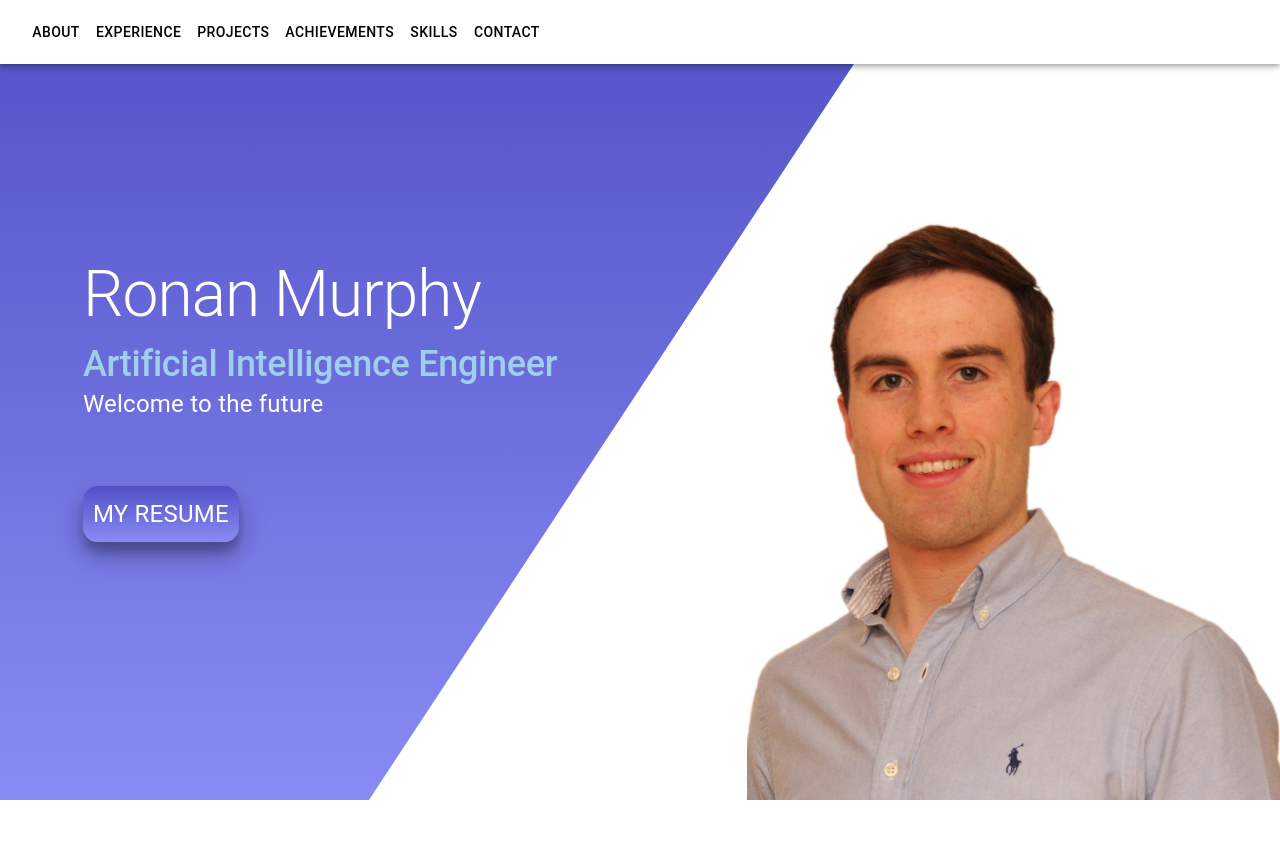
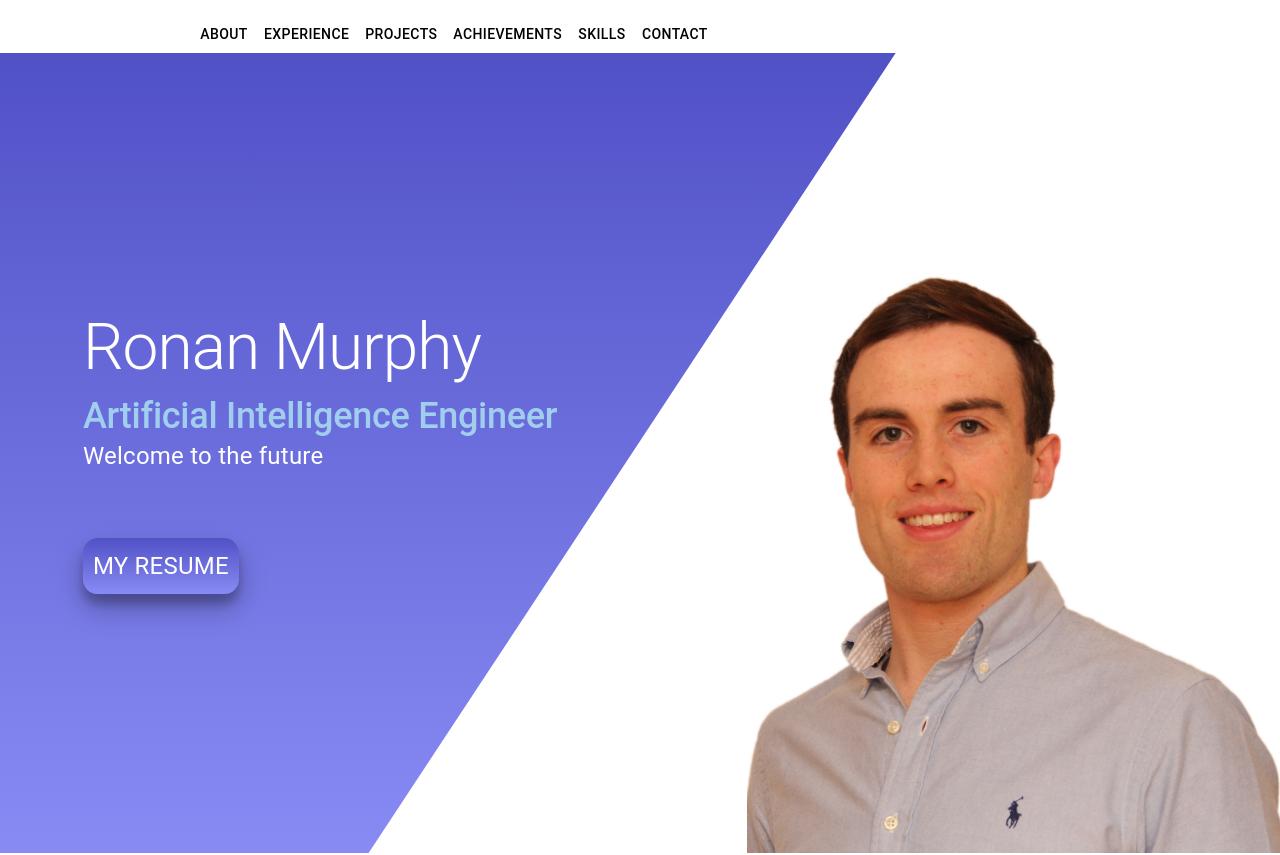
Before and after one commit to brightstar0212/my-next-app, a Next.js app: page / in a window 1280 px wide. Shown: the top 855 px of the page. Built offline with nearby package versions, Linux system fonts and the light colour scheme.

Commit message:
change the navbar

```diff
--- a/app/Navigation.tsx
+++ b/app/Navigation.tsx
@@ -38,7 +38,7 @@ export default function Navigation() {
   };
 
   return (
-    <>
+    <div className="nav-items">
       <Button
         color="inherit"
         onClick={() => scrollToSection("about")}
@@ -124,6 +124,6 @@ export default function Navigation() {
           </MenuItem>
         </Menu>
       </Dropdown>
-    </>
+    </div>
   );
 }
--- a/app/globals.css
+++ b/app/globals.css
@@ -28,6 +28,18 @@ body {
 }
 section {
   color: black;
+}
+.myNavbar {
+  width: 70%;
+  margin: auto;
+  left: 0;
+  margin-top: 1rem;
+  border-radius: 5px;
+  background-color: #ffffff;
+  color: black;
+}
+.MuiToolbar-root {
+  justify-content: space-between;
 }
 #lead {
   position: relative;
--- a/app/layout.tsx
+++ b/app/layout.tsx
@@ -20,15 +20,11 @@ export default function RootLayout({ children }: LayoutProps) {
   return (
     <html lang="en">
       <body>
-        <AppBar
-          position="fixed"
-          sx={{ backgroundColor: "#fff", color: "#000", padding: 0 }}
-          className="animate-fade-down myNavbar"
-        >
-          <Toolbar>
+        <header>
+          <nav className="animate-fade-down myNavbar">
             <Navigation />
-          </Toolbar>
-        </AppBar>
+          </nav>
+        </header>
 
         {children}
         <Footer />
```
